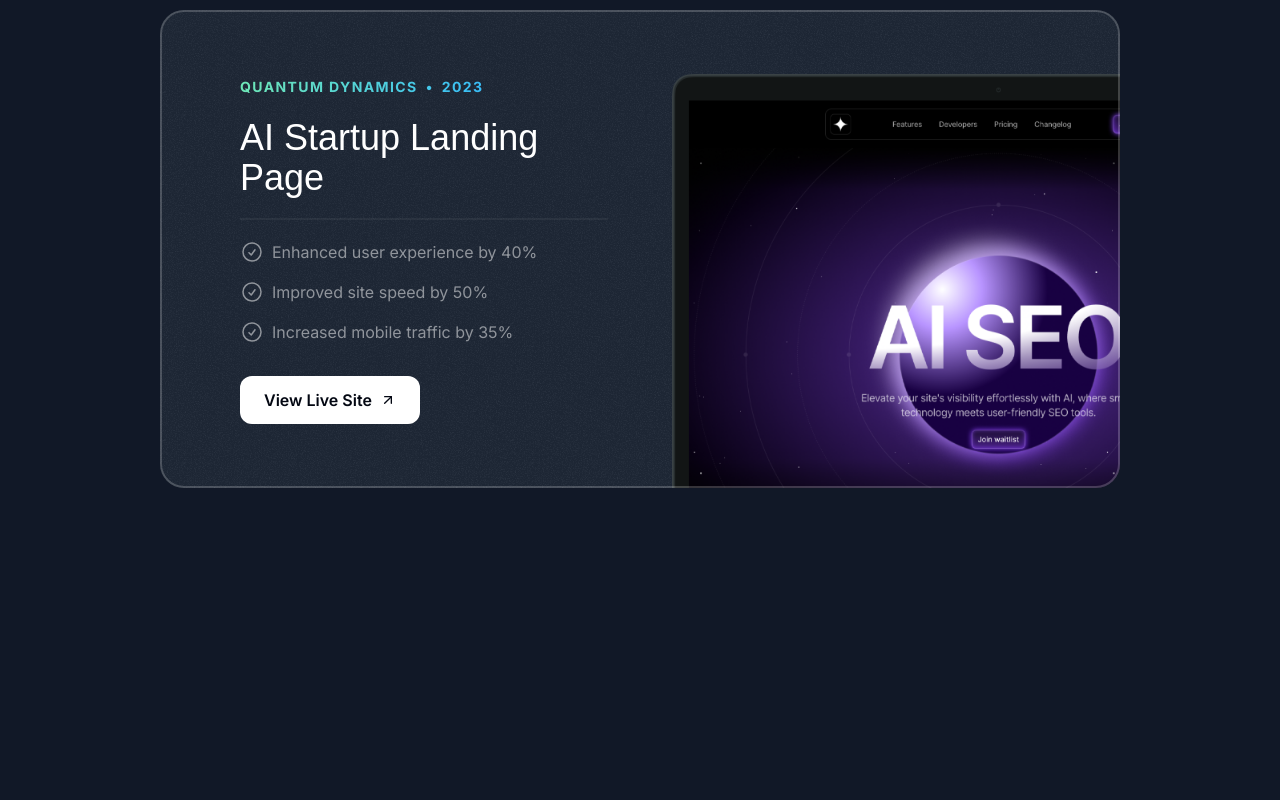
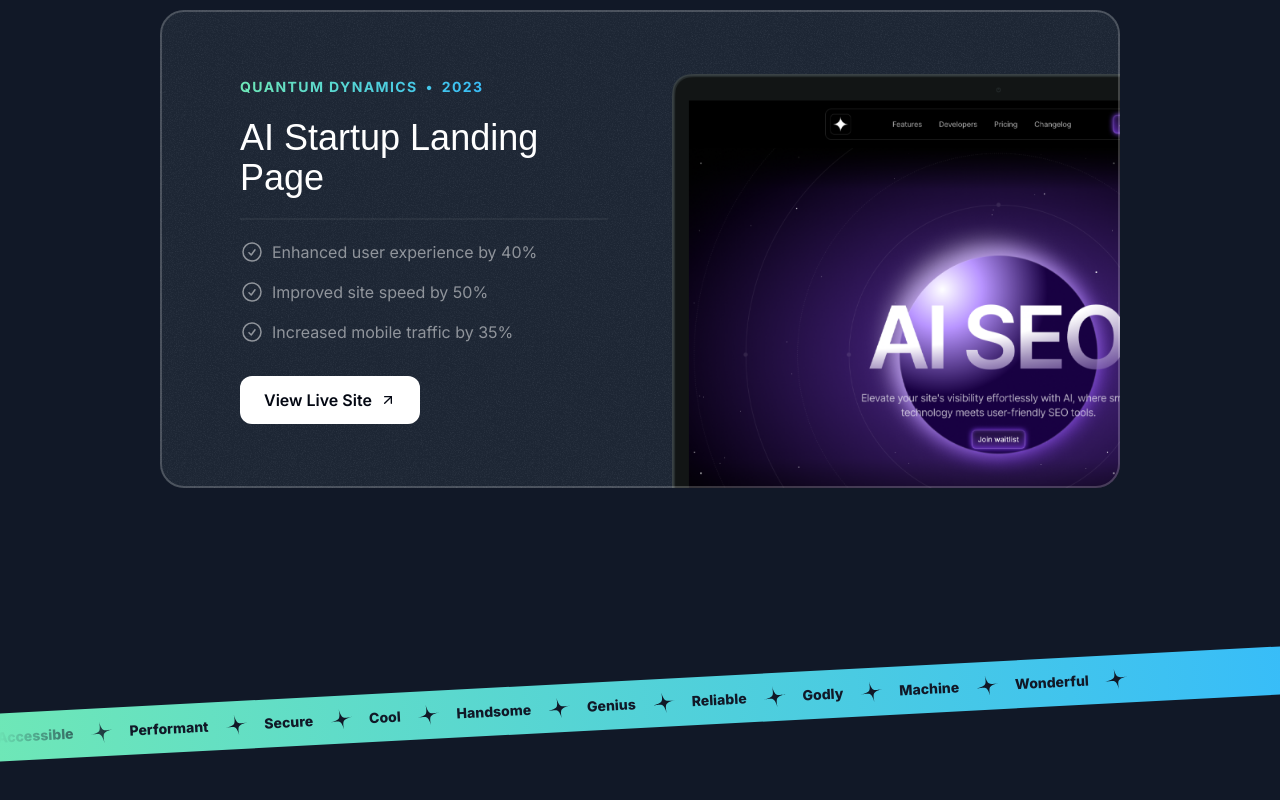
Before and after one commit to makhmudgaly/portfolio, a Next.js app: page / in a window 1280 px wide. Shown: the part 2354-3154 px from the top of the page. Before the commit the page ends 2938 px from the top, so only its background shows below. Built offline with nearby package versions, Linux system fonts and the light colour scheme; a web font is replaced by a local one.

Commit message:
feat(add tape section): add Tape section

```diff
--- a/src/app/page.tsx
+++ b/src/app/page.tsx
@@ -1,12 +1,15 @@
 import { Header } from "@/sections/Header";
 import { HeroSection} from '@/sections/Hero';
-import { ProjectsSection} from '@/sections/Projects'
+import { ProjectsSection} from '@/sections/Projects';
+import { TapeSection } from '@/sections/Tape';
+
 export default function Home() {
   return (
     <div>
       <Header />
       <HeroSection />
       <ProjectsSection />
+      <TapeSection />
     </div>
   );
 }
--- a/src/sections/Tape.tsx
+++ b/src/sections/Tape.tsx
@@ -1,3 +1,33 @@
+import StarIcon from "@/assets/icons/star.svg";
+
+const words = [
+  "Accessible",
+  "Performant",
+  "Secure",
+  "Cool",
+  "Handsome",
+  "Genius",
+  "Reliable",
+  "Godly",
+  "Machine",
+  "Wonderful"
+];
+
 export const TapeSection = () => {
-  return <div>Tape Section</div>;
+  return (
+    <div className="py-16 lg:py-24 overflow-x-clip">
+      <div className="bg-gradient-to-r from-emerald-300 to-sky-400  -rotate-3 -mx-1">
+        <div className="flex [mask-image:linear-gradient(to_right,transparent,black_10%,black_90%,transparent)]">
+          <div className="flex flex-none gap-4 py-3">
+            {words.map((word) => (
+              <div key={word} className="inline-flex gap-4 items-center">
+                <span className="text-gray-900 font-extrabold text-sm">{word}</span>
+                <StarIcon className="size-6 text-gray-900 -rotate-12" />
+              </div>
+            ))}
+          </div>
+        </div>
+      </div>
+    </div>
+  );
 };
```
